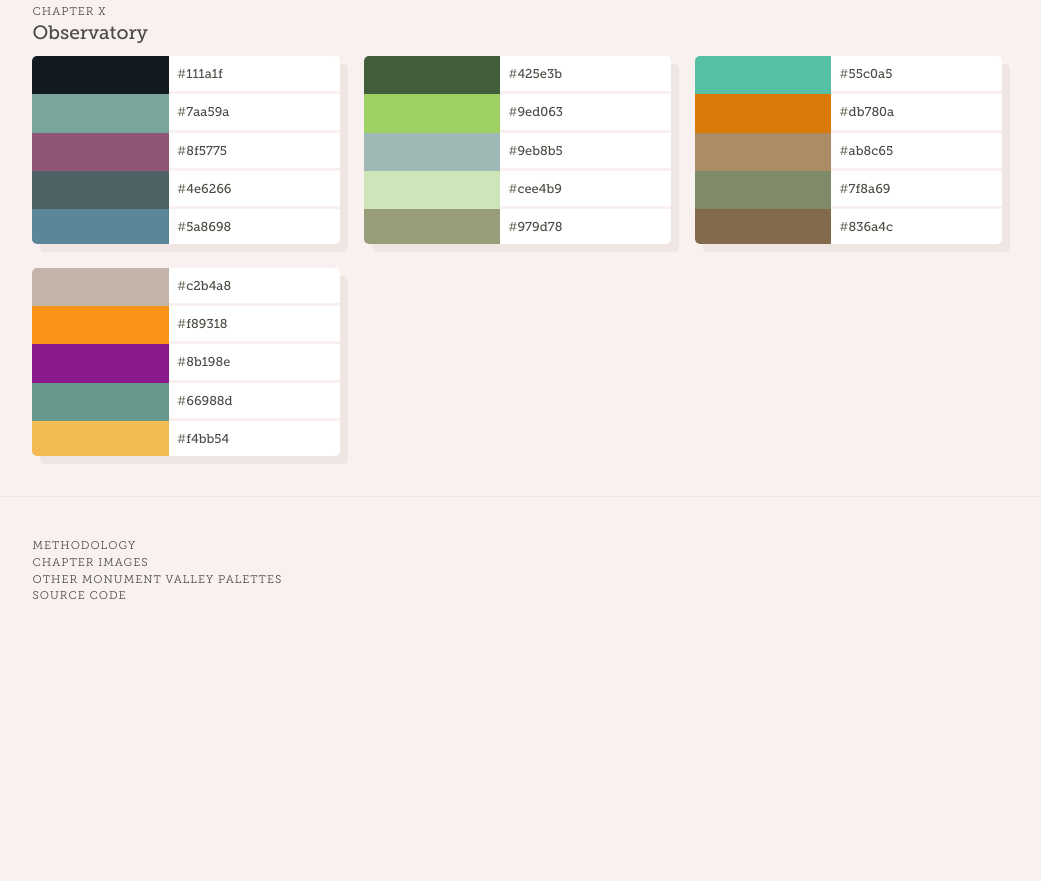
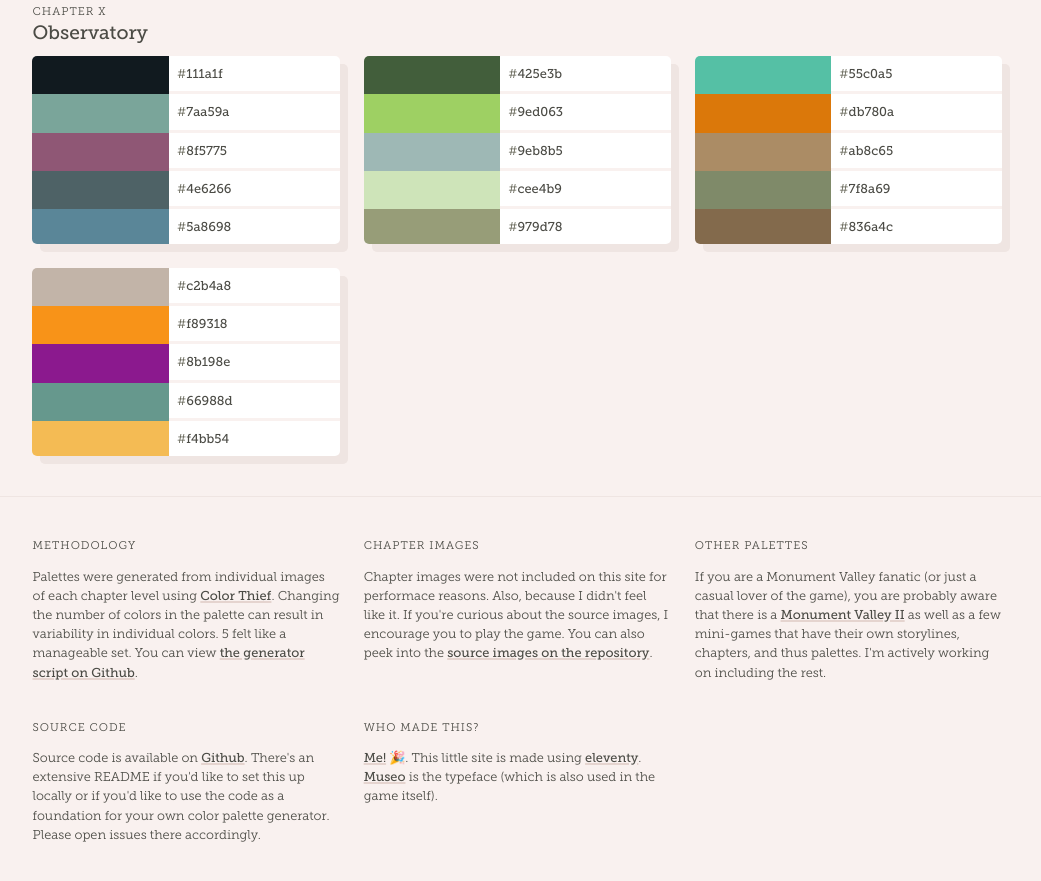
Before and after one commit to enatario/monument-palettes, an Eleventy site: page src/index.njk in a window 1280 px wide. Shown: the part 3788-4669 px from the top of the page, without its empty margins (238-1279 px from the left). Before the commit the page ends 4432 px from the top, so only its background shows below. Built offline with nearby package versions, Linux system fonts and the light colour scheme; Eleventy itself is replaced by a stand-in of ours; files that its build step writes are made by us from their sources; files whose address does not match are found by name.

Commit message:
Add footer copy

```diff
--- a/src/_includes/footer.njk
+++ b/src/_includes/footer.njk
@@ -1,14 +1,22 @@
 <footer id="footer">
   <section>
     <h2>Methodology</h2>
+    <p>Palettes were generated from individual images of each chapter level using <a href="https://lokeshdhakar.com/projects/color-thief/">Color Thief</a>. Changing the number of colors in the palette can result in variability in individual colors. 5 felt like a manageable set. You can view <a href="https://github.com/enatario/monument-palettes/blob/main/generate-palettes.js">the generator script on Github</a>.</p>
   </section>
   <section>
     <h2>Chapter images</h2>
+    <p>Chapter images were not included on this site for performace reasons. Also, because I didn't feel like it. If you're curious about the source images, I encourage you to play the game. You can also peek into the <a href="https://github.com/enatario/monument-palettes/tree/main/source-images">source images on the repository</a>.</p>
   </section>
   <section>
-    <h2>Other Monument Valley Palettes</h2>
+    <h2>Other palettes</h2>
+    <p>If you are a Monument Valley fanatic (or just a casual lover of the game), you are probably aware that there is a <a href="https://www.monumentvalleygame.com/mv2">Monument Valley II</a> as well as a few mini-games that have their own storylines, chapters, and thus palettes. I'm actively working on including the rest.</p>
   </section>
   <section>
     <h2>Source Code</h2>
+    <p>Source code is available on <a href="https://github.com/enatario/monument-palettes">Github</a>. There's an extensive README if you'd like to set this up locally or if you'd like to use the code as a foundation for your own color palette generator. Please open issues there accordingly.</p>
+  </section>
+  <section>
+    <h2>Who made this?</h2>
+    <p><a href="https://twitter.com/elainanatario">Me!</a> 🎉. This little site is made using <a href="https://www.11ty.dev/">eleventy</a>. <a href="https://www.exljbris.com/museo.html">Museo</a> is the typeface (which is also used in the game itself).</p>
   </section>
 </footer>
--- a/src/css/base/_layout.scss
+++ b/src/css/base/_layout.scss
@@ -31,6 +31,9 @@ body > header {
 }
 
 body > footer {
+  display: grid;
+  grid-gap: var(--space--medium);
+  grid-template-columns: repeat(auto-fill, minmax(min(15rem, 100%), 1fr));
   order: 3;
   padding: 2.5rem;
   position: relative;
--- a/src/index.njk
+++ b/src/index.njk
@@ -2,7 +2,7 @@
 layout: layouts/base.njk
 ---
 {% for name, chapter in data | groupby("name") %}
-<section class="chapter">
+<section class="chapter" id="{{ name | slug }}">
   <header class="chapter__header">
     <h2 class="chapter__number">Chapter {{ loop.index | romanize }}</h2>
     <h3 class="chapter__title">{{ name }}</h3>
```
